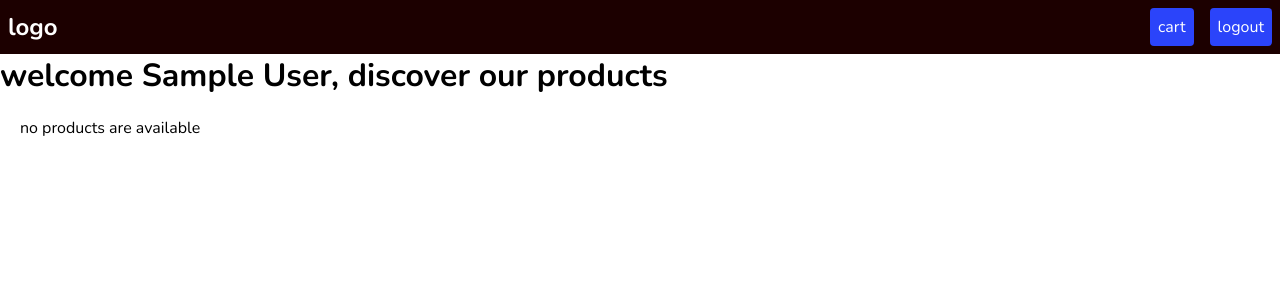
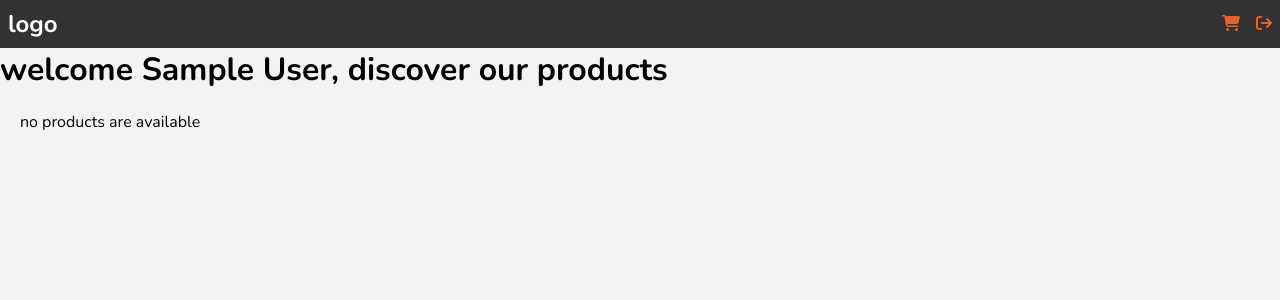
Before and after one commit to Bayi-Mostapha/adrar_outdoor_equipment, a PHP site: page /home.php in a window 1280 px wide. Shown: the top 300 px of the page. Run offline with PHP 8.4, Linux system fonts and the light colour scheme; the visitor is signed in with stand-in values (Sample User, id 1); data that the repository does not hold is empty; some libraries are stand-ins or nearby versions.

Commit message:
added some more styling

```diff
--- a/admin-crud/create.php
+++ b/admin-crud/create.php
@@ -148,5 +148,6 @@
             <button type="submit" class="mb-btn save">save</button>
         </div>
     </form>
+    <?php include "../componants/icons.php"; ?>
 </body>
 </html>
--- a/admin-crud/update.php
+++ b/admin-crud/update.php
@@ -216,5 +216,6 @@
             <button type="submit" class="mb-btn save">save</button>
         </div>
     </form>
+    <?php include "../componants/icons.php"; ?>
 </body>
 </html>
--- a/admin-login.php
+++ b/admin-login.php
@@ -89,5 +89,6 @@
         </div>
         <button type="submit" class="submit">login</button>
     </form>
+    <?php include "componants/icons.php"; ?>
 </body>
 </html>
--- a/admin.php
+++ b/admin.php
@@ -18,8 +18,9 @@
 <body>
     <div class="navbar">
         <div class="logo">logo</div>
-        <a href="admin-crud/admin-logout.php" class="logout mb-btn">logout</a>
+        <a href="admin-crud/admin-logout.php" class="icon-btn"><i class="fa-solid fa-arrow-right-from-bracket"></i></a>
     </div>
+    <main>
         <h1>welcome <?php echo $_SESSION["name"]; ?></h1>
         <?php
             if($_SERVER["REQUEST_METHOD"] == "GET"){
@@ -77,5 +78,7 @@
                 }
             ?>
         </div>
+    </main>
+    <?php include "componants/icons.php"; ?>
 </body>
 </html>
--- /dev/null
+++ b/componants/icons.php
@@ -0,0 +1 @@
+<script src="https://kit.fontawesome.com/a0929f6f84.js" crossorigin="anonymous"></script>
--- a/home.php
+++ b/home.php
@@ -18,8 +18,8 @@
                 <div class=\"navbar\">
                     <div class=\"logo\">logo</div>
                     <div class=\"btns\">
-                        <a href=\"user/cart.php\" class=\"cart mb-btn\">cart</a>
-                        <a href=\"user/logout.php\" class=\"logout mb-btn\">logout</a>
+                        <a href=\"user/cart.php\" class=\"icon-btn\"><i class=\"fa-solid fa-cart-shopping\"></i></a>
+                        <a href=\"user/logout.php\" class=\"icon-btn\"><i class=\"fa-solid fa-arrow-right-from-bracket\"></i></a>
                     </div>
                 </div>
                 <h1>welcome $_SESSION[name], discover our products</h1>
@@ -28,12 +28,13 @@
             echo "
                 <div class=\"navbar\">
                     <div class=\"logo\">logo</div>
-                    <a href=\"login.php\" class=\"login mb-btn\">login</a>
+                    <a href=\"login.php\" class=\"icon-btn\"><i class=\"fa-solid fa-right-to-bracket\"></i></a>
                 </div>
                 <h1>Discover our products</h1>
                 ";
         }
     ?>
+    <main>
         <?php
             if($_SERVER["REQUEST_METHOD"] == "GET" && isset($_SESSION["id"])){
                 if(isset($_GET["error"])) {
@@ -44,7 +45,7 @@
                 } elseif(isset($_GET["succes"])) {
                     $succes = $_GET["succes"];
                     if($succes == "add_to_cart") {
-                    echo "<div class=\"news\"><p class=\"new\">product added to cart succesfully</p></div>";
+                        echo "<div class=\"news\"><p class=\"new\"><i class=\"fa-solid fa-plus\"></i> product added to cart succesfully</p></div>";
                     }
                 }
             }
@@ -63,8 +64,9 @@
                                 </div>
                                 <h2>$row[product_name]</h2>
                                 <p>$row[product_desc]</p>
-                            <p>$row[price] $</p>
+                                <p class=\"price\">$row[price] $</p>
                                 <a href=\"user/cart-handler.php?product_id=$row[id]\" class=\"add-to-cart mb-btn\">
+                                    <i class=\"fa-solid fa-plus\"></i>
                                     add to cart
                                 </a>
                             </div>
@@ -77,8 +79,11 @@
                                 </div>
                                 <h2>$row[product_name]</h2>
                                 <p>$row[product_desc]</p>
-                            <p>$row[price] $</p>
-                            <a href=\"login.php\" class=\"add-to-cart mb-btn\">add to cart</a>
+                                <p class=\"price\">$row[price] $</p>
+                                <a href=\"login.php\" class=\"add-to-cart mb-btn\">
+                                    <i class=\"fa-solid fa-plus\"></i>
+                                    add to cart
+                                </a>
                             </div>
                             ";
                         }
@@ -88,5 +93,7 @@
                 }
             ?>
         </div>
+    </main>
+    <?php include "componants/icons.php"; ?>
 </body>
 </html>
--- a/login.php
+++ b/login.php
@@ -89,5 +89,6 @@
         </div>
         <button type="submit" class="submit mb-btn">login</button>
     </form>
+    <?php include "componants/icons.php"; ?>
 </body>
 </html>
--- a/sign-up.php
+++ b/sign-up.php
@@ -61,6 +61,7 @@
         </div>
         <button type="submit" class="submit">sign up</button>
     </form>
+    <?php include "componants/icons.php"; ?>
 </body>
 
 </html>
--- a/styles/crud-form.css
+++ b/styles/crud-form.css
@@ -1,14 +1,16 @@
 form {
-    padding: 10px 20px;
+    padding: 20px;
 }
 
 .form-row {
     margin-top: 10px;
 }
-.file-container{
+
+.file-container {
     border: 2px dashed var(--light-gray);
     padding: 10px;
 }
+
 .btns {
     width: fit-content;
     margin: 10px 0 0 auto;
--- a/styles/general.css
+++ b/styles/general.css
@@ -3,15 +3,14 @@
 :root {
     --txt: black;
     --txt2: white;
+
     --gray-txt: rgb(162, 171, 186);
-    --main-color: rgb(43, 68, 250);
-    --main-color2: rgb(17, 13, 161);
-    --main-color-shadow: rgba(43, 68, 250, 0.15);
-    --main-bg: white;
     --light-gray: rgb(236, 237, 248);
+    --main-color: rgb(233, 100, 41);
+    --main-bg: rgb(243, 243, 241);
+    --secondary-bg: rgb(51, 49, 50);
 
     --parent-default: 1rem;
-
     --x-small: .7em;
     --small: .85em;
     --default: 1em;
@@ -81,6 +80,10 @@ select {
     font-family: 'Nunito', sans-serif;
 }
 
+body {
+    background-color: var(--main-bg);
+}
+
 /* ********************************************************************** */
 
 .mb-btn {
@@ -130,7 +133,7 @@ input[type="email"] {
     font-size: var(--default);
 
     color: var(--txt);
-    background-color: var(--main-bg);
+    background-color: var(--txt2);
     border: 1px solid var(--light-gray);
     border-radius: 3px;
 }
@@ -146,7 +149,7 @@ textarea {
     text-indent: 5px;
 
     color: var(--txt);
-    background-color: var(--main-bg);
+    background-color: var(--txt2);
     border: 1px solid var(--light-gray);
     border-radius: 3px;
     resize: vertical;
@@ -205,6 +208,69 @@ input[type="radio"] {
 }
 
 /* ********************************************** */
+main {
+    padding: 20px;
+}
+
+.navbar {
+    background-color: var(--secondary-bg);
+    padding: .5rem;
+
+    display: flex;
+    justify-content: space-between;
+    align-items: center;
+}
+
+.navbar .logo {
+    color: var(--txt2);
+    font-size: var(--big);
+    font-weight: 700;
+}
+
+.icon-btn {
+    text-decoration: none;
+    color: var(--main-color);
+}
+
+.icon-btn:hover {
+    transform: scale(1.1);
+}
+
+.products {
+    display: grid;
+    grid-template-columns: repeat(4, 24%);
+    gap: 1%;
+}
+
+.product {
+    padding: 10px;
+    border-radius: 4px;
+
+    display: flex;
+    flex-direction: column;
+    justify-content: space-between;
+    gap: 5px;
+
+    background-color: var(--txt2);
+    box-shadow: var(--light-border);
+}
+
+.product h2 {
+    text-transform: capitalize;
+}
+
+.price {
+    font-weight: 700;
+}
+
+.add-to-cart {
+    width: fit-content;
+    padding: .25rem .75em;
+
+    background-color: var(--main-color);
+    color: var(--txt2);
+    border-radius: 2rem;
+}
 
 .news {
     width: 90%;
--- a/styles/home.css
+++ b/styles/home.css
@@ -1,67 +1,5 @@
-.navbar {
-    background-color: rgb(28, 0, 0);
-    padding: .5rem;
-
-    display: flex;
-    justify-content: space-between;
-    align-items: center;
-}
-
-.navbar .logo {
-    color: var(--txt2);
-    font-size: var(--big);
-    font-weight: 700;
-}
-
 .btns {
     display: flex;
     align-items: center;
     gap: 1rem;
 }
-
-.cart {
-    background-color: var(--main-color);
-    color: var(--txt2);
-    padding: .5em;
-    border-radius: 4px;
-}
-
-.logout {
-    background-color: var(--main-color);
-    color: var(--txt2);
-    padding: .5em;
-    border-radius: 4px;
-}
-
-.login {
-    background-color: var(--main-color);
-    color: var(--txt2);
-    padding: .5em;
-    border-radius: 4px;
-}
-
-.products {
-    padding: 20px;
-    display: grid;
-    grid-template-columns: 32% 32% 32%;
-    gap: 2%;
-}
-
-.product {
-    padding: 10px;
-    border-radius: 9px;
-
-    display: flex;
-    flex-direction: column;
-    justify-content: space-between;
-
-    box-shadow: var(--light-border);
-}
-
-.add-to-cart {
-    padding: .25rem .75em;
-
-    background-color: var(--main-color);
-    color: var(--txt2);
-    border-radius: 2rem;
-}
```
Also changed, not shown: styles/admin.css (+4 -42 lines), styles/cart.css (+5 -44 lines), styles/login-signup.css (+8 -6 lines), user/cart.php (+5 -2 lines), uploads/wp11235863-ford-mustang-69-wallpapers.jpg (added), uploads/wp11235877-ford-mustang-69-wallpapers.jpg (added), uploads/zan-douglas-qlQoj-uhgb0-unsplash.jpg (added). Lines whose indentation alone changed are shown as unchanged.
